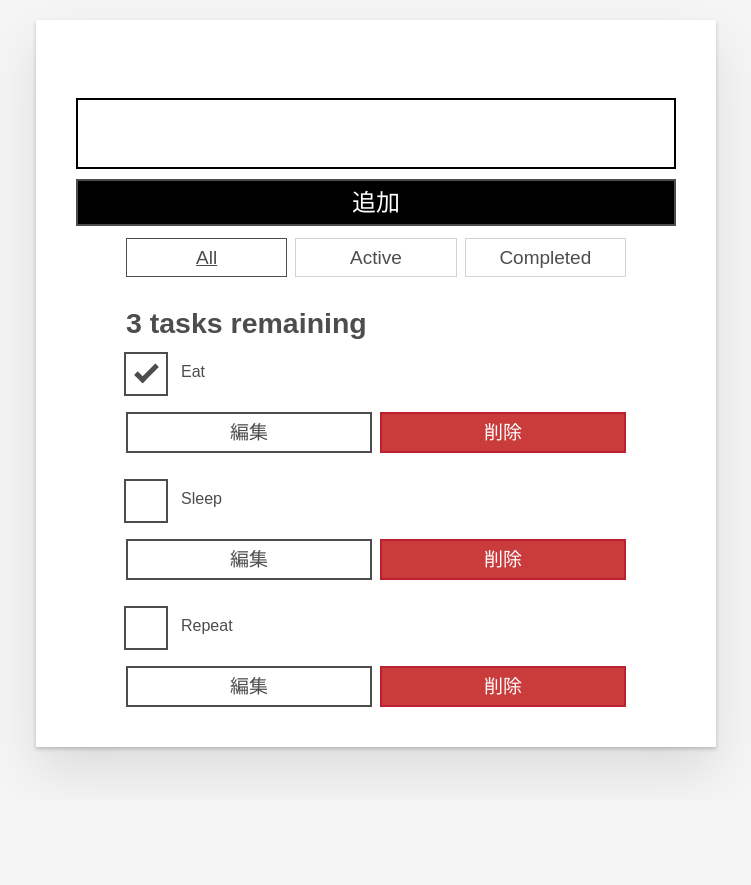
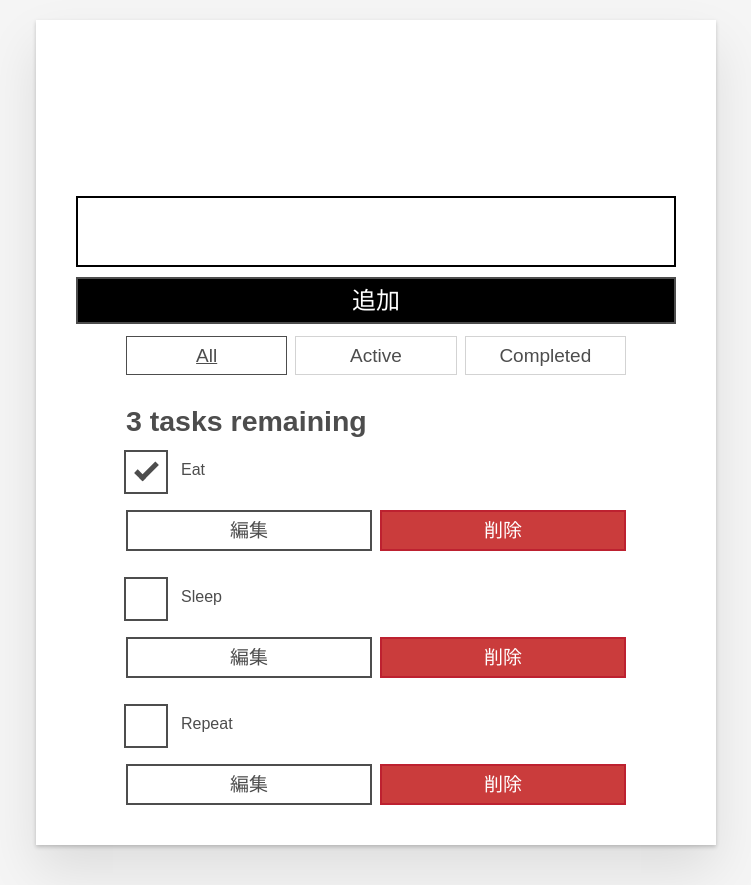
Before and after one commit to kaki-m/Aizuhack-team6, a React (Create React App) app in the folder todo-app/: page / in a window 1280 px wide. Shown: the whole page, without its empty margins (264-1015 px from the left). Before the commit the page ends 800 px from the top, so only its background shows below. Built offline with nearby package versions, Linux system fonts and the light colour scheme.

Commit message:
[update]a few changes to css

```diff
--- a/todo-app/src/index.css
+++ b/todo-app/src/index.css
@@ -1,4 +1,3 @@
-
 /* RESETS */
 *,
 *::before,
@@ -69,6 +68,7 @@ body {
   }
 }
 /*END RESETS*/
+
 /* GLOBAL STYLES */
 .form-group > input[type="text"] {
   display: inline-block;
@@ -146,6 +146,7 @@ body {
   margin-top: 1.2rem;
 }
 /* END GLOBAL STYLES */
+
 .todoapp {
   background: #fff;
   margin: 2rem 0 4rem 0;
@@ -173,9 +174,11 @@ body {
   margin: 0;
   margin-bottom: 1rem;
 }
+
+/* Page title */
 .label__lg {
-  line-height: 1.01567;
-  font-weight: 300;
+  margin-top: 100px;
+  margin-bottom: 40px;
   padding: 0.8rem;
   margin-bottom: 1rem;
   text-align: center;
@@ -205,6 +208,7 @@ body {
   width: 100%;
   margin: unset auto;
 }
+
 /* Todo item styles */
 .todo {
   display: flex;
@@ -223,6 +227,7 @@ body {
 .todo-text:focus {
   box-shadow: inset 0 0 0 2px;
 }
+
 /* CHECKBOX STYLES */
 .c-cb {
   box-sizing: border-box;
```
Also changed, not shown: todo-app/src/components/Form.js (line endings or trailing spaces).
